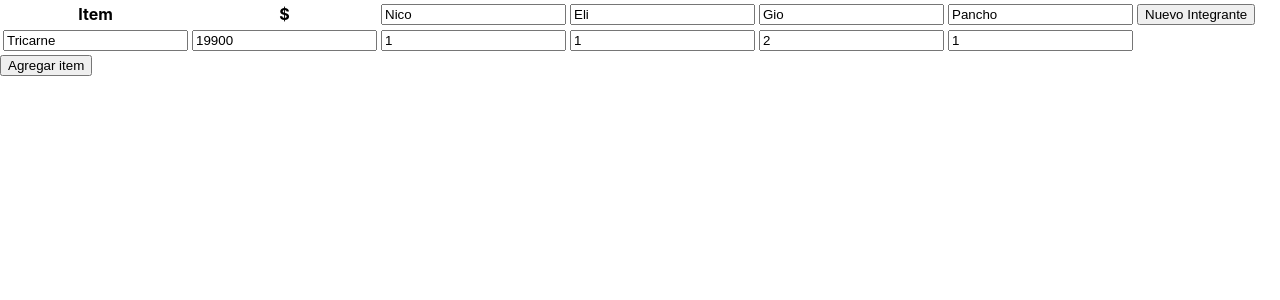
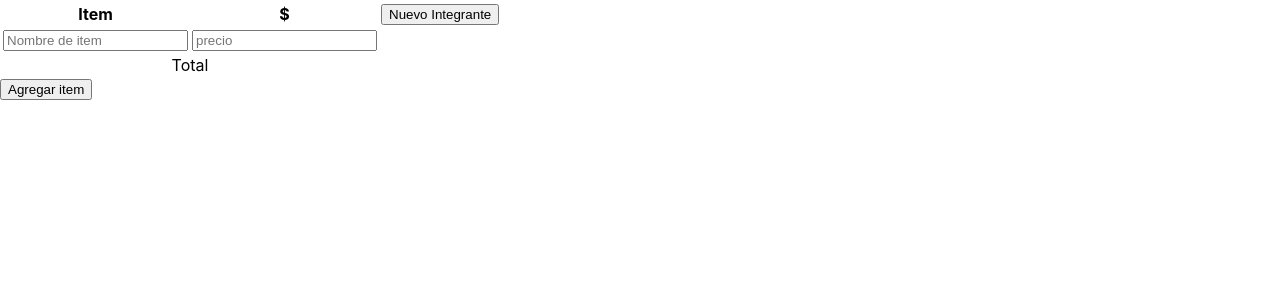
Before and after one commit to muZk/salidas, a React (Create React App) app: page / in a window 1280 px wide. Both pictures are taken after a click on the button "Nuevo gasto". Shown: the top 300 px of the page. Built offline with nearby package versions, Linux system fonts and the light colour scheme.

Commit message:
show total

```diff
--- a/src/Expense.js
+++ b/src/Expense.js
@@ -1,4 +1,13 @@
 import { useState } from "react"
+
+const CLPFormat = new Intl.NumberFormat("es", {
+  style: "currency",
+  currency: "CLP",
+});
+
+function formatAmount(number) {
+  return  `$${CLPFormat.format(number.toFixed(2)).replace("CLP", "").trim()}`;
+}
 
 export default function Expense() {
   // fila = producto
@@ -7,24 +16,14 @@ export default function Expense() {
   const [items, setItems] = useState(
     [
       {
-        name: 'Tricarne',
-        price: 19900,
-        distribution: [
-          1,
-          1,
-          2,
-          1,
-        ]
+        name: null,
+        price: null,
+        distribution: []
       },
     ]
   )
 
-  const [people, setPeople] = useState([
-    'Nico',
-    'Eli',
-    'Gio',
-    'Pancho'
-  ])
+  const [people, setPeople] = useState([])
 
   // State:
   // - cada item: name, price, participación de cada persona dentro del item (person => number)
@@ -35,7 +34,8 @@ export default function Expense() {
   // - Poder agregar un nuevo item
   // - Eliminar un item
 
-  // TODO: revisar si es buena idea ocupar
+  // TODO:
+  // - generar ID cuando agregue un nuevo item o integrante
 
   console.log(items);
 
@@ -126,6 +126,23 @@ export default function Expense() {
             </tr>
           ))}
         </tbody>
+        <tfoot>
+          <tr>
+            <td colSpan={2}>Total</td>
+            {people.map((_, personIndex) => {
+              let total = 0
+
+              items.forEach((item) => {
+                const totalDistribution = item.distribution.reduce((a, b) => a + b, 0);
+                const cuota = totalDistribution === 0 ? 0 : item.price / totalDistribution;
+                total += cuota * item.distribution[personIndex];
+              })
+
+              return <td>{formatAmount(total)}</td>
+            })}
+            <td></td>
+          </tr>
+        </tfoot>
       </table>
       <div style={{ textAlign: 'left' }}>
         <button
```
